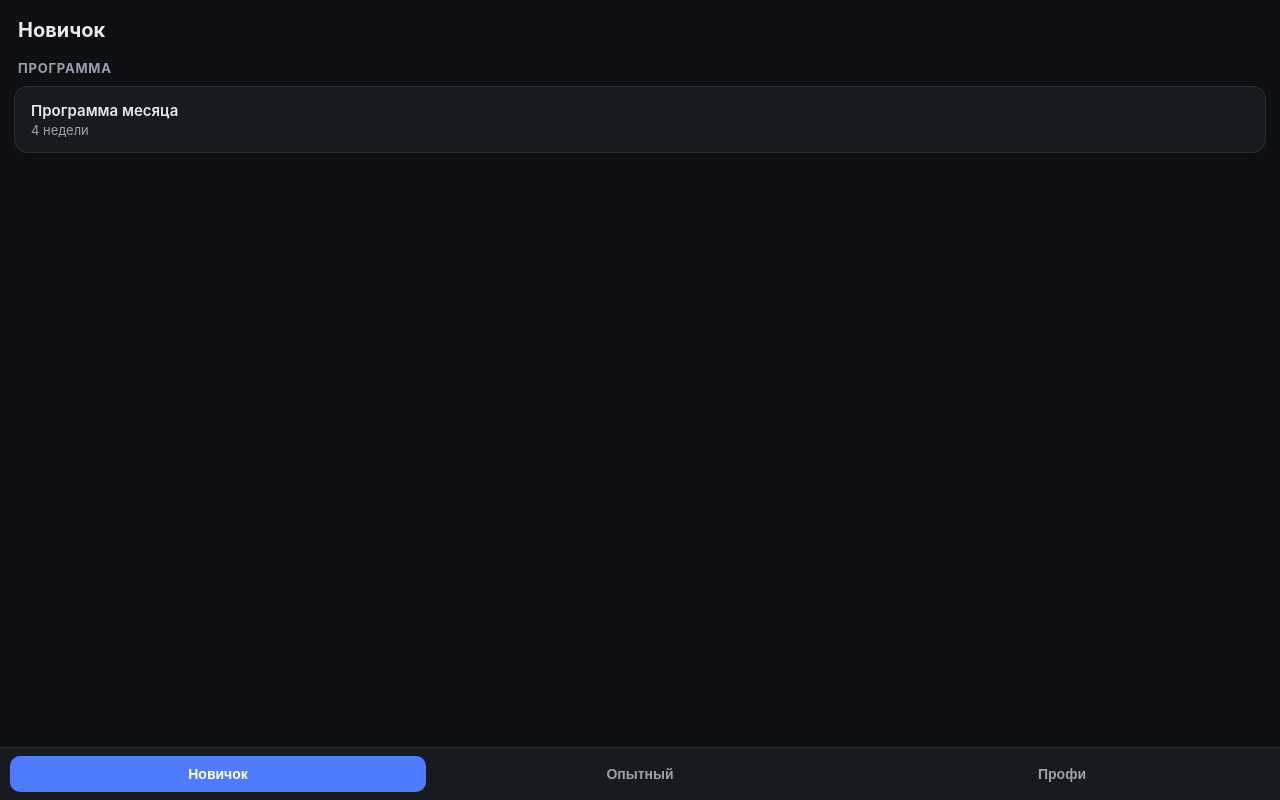
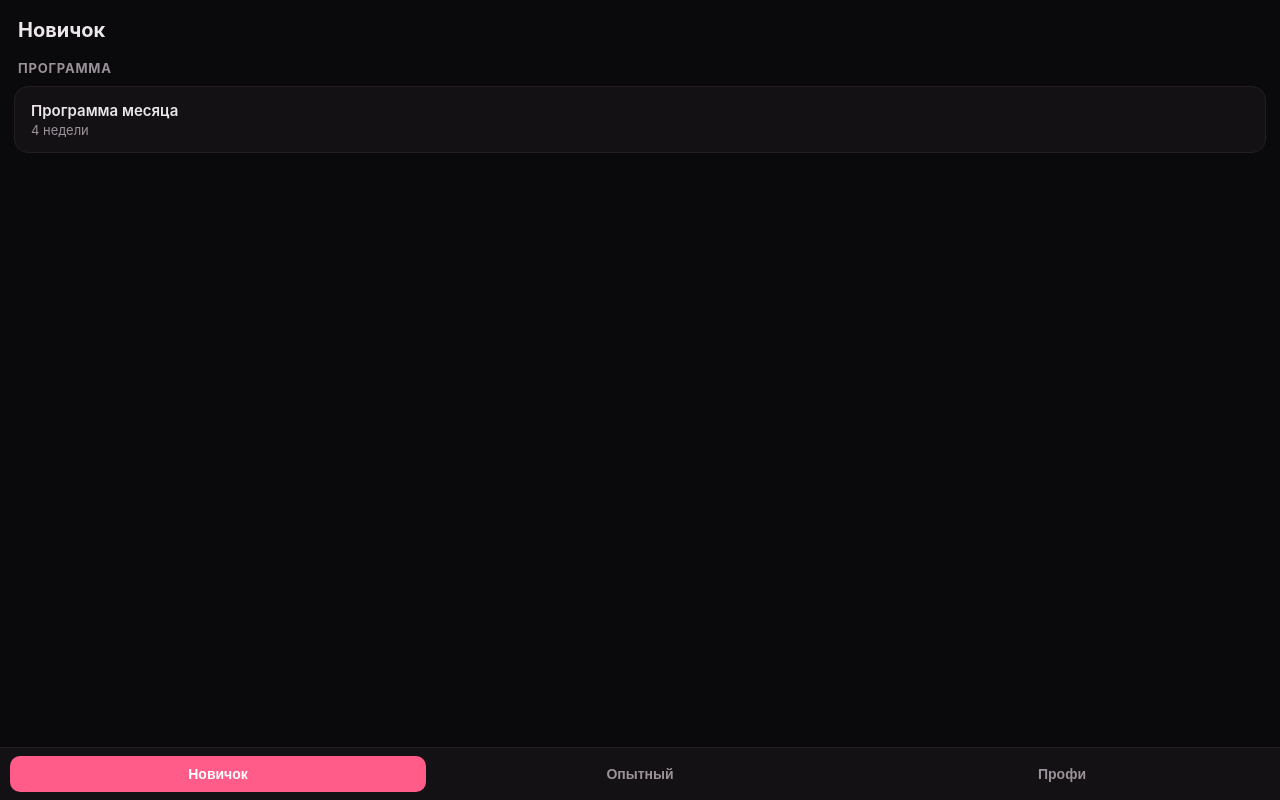
Before and after one commit to adliopr89/trainer-app, a website: page docs/index.html in a window 1280 px wide. Drawn offline with Linux system fonts and the light colour scheme.

Commit message:
Black+pink theme for Mini App, local static mode

```diff
--- a/docs/style.css
+++ b/docs/style.css
@@ -1,11 +1,14 @@
 :root {
-  --bg: var(--tg-theme-bg-color, #0e0f13);
-  --text: var(--tg-theme-text-color, #e8e9ed);
-  --hint: var(--tg-theme-hint-color, #9aa0ad);
-  --btn: var(--tg-theme-button-color, #4f7cff);
-  --btn-text: var(--tg-theme-button-text-color, #fff);
-  --card: var(--tg-theme-secondary-bg-color, #171a21);
-  --line: rgba(128, 128, 128, .18);
+  --pink: #ff5c8a;
+  --pink-soft: #ff8fab;
+  --pink-dim: #3d1523;
+  --bg: #0a090b;
+  --text: #ece7ea;
+  --hint: #9a9199;
+  --btn: var(--pink);
+  --btn-text: #fff;
+  --card: #141114;
+  --line: #241d22;
 }
 
 * { margin: 0; padding: 0; box-sizing: border-box; -webkit-tap-highlight-color: transparent; }
@@ -60,9 +63,9 @@ h1.page { font-size: 20px; margin: 4px 4px 14px; }
   display: inline-block; font-size: 12px; font-weight: 700;
   padding: 3px 9px; border-radius: 20px; margin-left: 8px;
 }
-.badge.done { background: #143d24; color: #6fdc96; }
-.badge.part { background: #3d2a14; color: #ffb45e; }
-.badge.lock { background: var(--line); }
+.badge.done { background: var(--pink-dim); color: var(--pink-soft); }
+.badge.part { background: var(--pink-dim); color: var(--pink-soft); opacity: .8; }
+.badge.lock { background: var(--line); color: var(--hint); }
 .card.locked { opacity: .45; cursor: default; }
 
 /* экран упражнения */
--- a/webapp/style.css
+++ b/webapp/style.css
@@ -1,11 +1,14 @@
 :root {
-  --bg: var(--tg-theme-bg-color, #0e0f13);
-  --text: var(--tg-theme-text-color, #e8e9ed);
-  --hint: var(--tg-theme-hint-color, #9aa0ad);
-  --btn: var(--tg-theme-button-color, #4f7cff);
-  --btn-text: var(--tg-theme-button-text-color, #fff);
-  --card: var(--tg-theme-secondary-bg-color, #171a21);
-  --line: rgba(128, 128, 128, .18);
+  --pink: #ff5c8a;
+  --pink-soft: #ff8fab;
+  --pink-dim: #3d1523;
+  --bg: #0a090b;
+  --text: #ece7ea;
+  --hint: #9a9199;
+  --btn: var(--pink);
+  --btn-text: #fff;
+  --card: #141114;
+  --line: #241d22;
 }
 
 * { margin: 0; padding: 0; box-sizing: border-box; -webkit-tap-highlight-color: transparent; }
@@ -60,9 +63,9 @@ h1.page { font-size: 20px; margin: 4px 4px 14px; }
   display: inline-block; font-size: 12px; font-weight: 700;
   padding: 3px 9px; border-radius: 20px; margin-left: 8px;
 }
-.badge.done { background: #143d24; color: #6fdc96; }
-.badge.part { background: #3d2a14; color: #ffb45e; }
-.badge.lock { background: var(--line); }
+.badge.done { background: var(--pink-dim); color: var(--pink-soft); }
+.badge.part { background: var(--pink-dim); color: var(--pink-soft); opacity: .8; }
+.badge.lock { background: var(--line); color: var(--hint); }
 .card.locked { opacity: .45; cursor: default; }
 
 /* экран упражнения */
```
